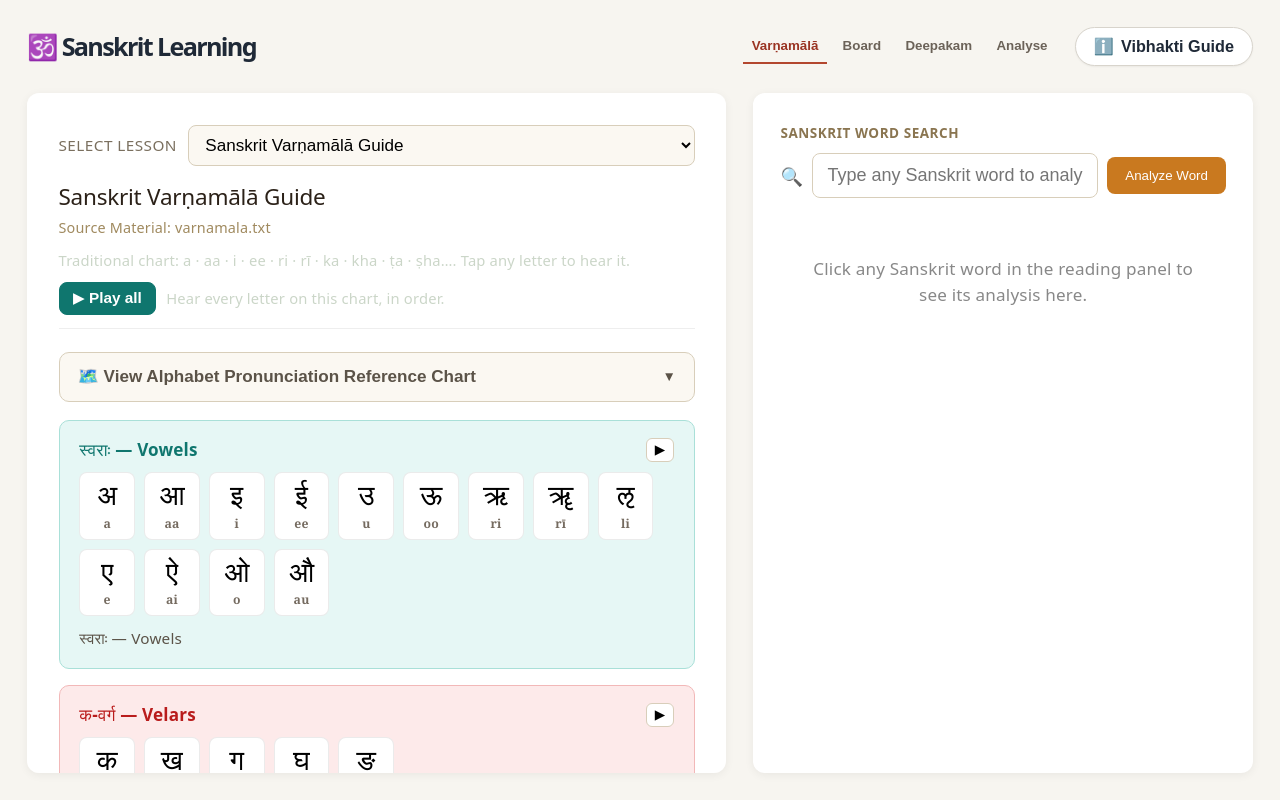
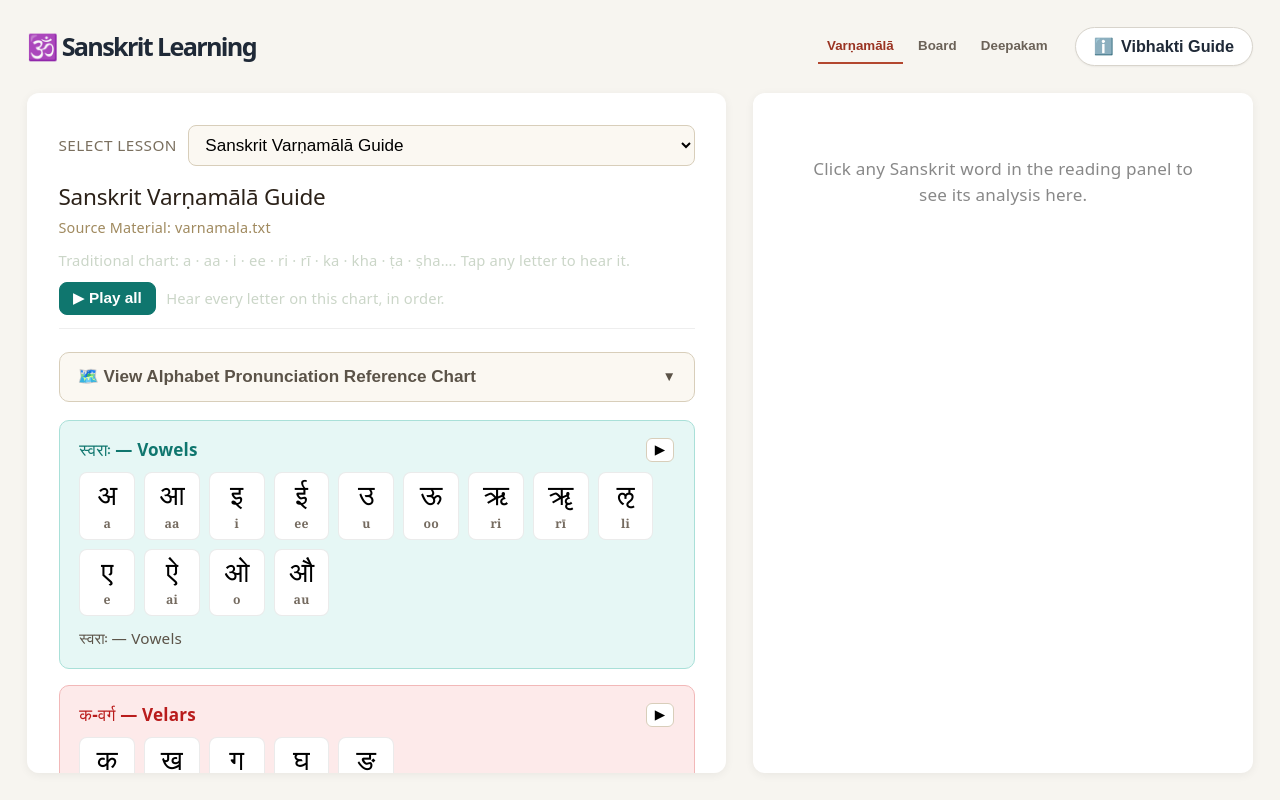
Before and after one commit to ashome16/sanskrit-teaching-web-app-from-beginner-to-advanced-, a React (Vite) app: page / in a window 1280 px wide. Built offline with nearby package versions, Linux system fonts and the light colour scheme.

Commit message:
Hide letter examples for Deepakam words; remove Analyse search tab

```diff
--- a/src/components/Dashboard.tsx
+++ b/src/components/Dashboard.tsx
@@ -21,7 +21,7 @@ const Dashboard: React.FC = () => {
   const [sentenceIndex, setSentenceIndex] = useState(0);
   const [wordSelection, setWordSelection] = useState<WordSelection | null>(null);
   const [isVibhaktiGuideOpen, setIsVibhaktiGuideOpen] = useState(false);
-  const [activeView, setActiveView] = useState<'board' | 'reader' | 'analyzer'>('reader');
+  const [activeView, setActiveView] = useState<'board' | 'reader'>('reader');
 
   useEffect(() => {
     localStorage.setItem('school-active-view', activeView);
@@ -150,7 +150,6 @@ const Dashboard: React.FC = () => {
           >
             Deepakam
           </button>
-          <button className={activeView === 'analyzer' ? 'active' : ''} onClick={() => setActiveView('analyzer')}>Analyse</button>
         </nav>
         <button
           type="button"
@@ -177,7 +176,7 @@ const Dashboard: React.FC = () => {
         isFirstSentence={isFirstSentence}
         isLastSentence={isLastSentence}
       />}
-      {activeView !== 'board' && <WordAnalyzerCard selection={wordSelection} />}
+      {activeView === 'reader' && <WordAnalyzerCard selection={wordSelection} />}
 
       <VibhaktiGuideModal
         isOpen={isVibhaktiGuideOpen}
--- a/src/components/WordAnalyzerCard.tsx
+++ b/src/components/WordAnalyzerCard.tsx
@@ -55,7 +55,6 @@ const findWord = (value: string): { word: SanskritWordBreakdown; isCustom: boole
 };
 
 const WordAnalyzerCard: React.FC<WordAnalyzerCardProps> = ({ selection }) => {
-  const [inputValue, setInputValue] = useState('');
   const [analysis, setAnalysis] = useState<{ word: SanskritWordBreakdown; isCustom: boolean } | null>(
     null
   );
@@ -79,7 +78,6 @@ const WordAnalyzerCard: React.FC<WordAnalyzerCardProps> = ({ selection }) => {
       const cleaned = cleanWord(selection.text);
       const result = findWord(selection.text);
       setAnalysis(result);
-      setInputValue(cleaned);
       const tip = devanagariOnly(cleaned);
       setSoundAnchor(examplesForAkshara(tip).length > 0 ? baseAksharaForExamples(tip) : null);
     }
@@ -89,22 +87,9 @@ const WordAnalyzerCard: React.FC<WordAnalyzerCardProps> = ({ selection }) => {
   useEffect(() => {
     if (!selection) {
       setAnalysis(null);
-      setInputValue('');
       setSoundAnchor(null);
     }
   }, [selection]);
-
-  const handleInputSubmit = () => {
-    const trimmed = inputValue.trim();
-    if (!trimmed) return;
-    // Step A: exact glossary match short-circuits to clean data; Step B falls back to
-    // live syllable/conjunct analysis for any word outside the local dictionary.
-    const cleaned = cleanWord(trimmed);
-    const result = findWord(trimmed);
-    setAnalysis(result);
-    const tip = devanagariOnly(cleaned);
-    setSoundAnchor(examplesForAkshara(tip).length > 0 ? baseAksharaForExamples(tip) : null);
-  };
 
   const word = analysis?.word;
   const isCustom = analysis?.isCustom ?? false;
@@ -117,50 +102,17 @@ const WordAnalyzerCard: React.FC<WordAnalyzerCardProps> = ({ selection }) => {
   const regionalGlosses = glossEntry?.languages
     ? Object.entries(glossEntry.languages).filter(([code, item]) => code !== 'en' && item?.meaning)
     : [];
-  const tipFromWord = word ? devanagariOnly(word.devanagari) : '';
-  const effectiveAnchor =
-    soundAnchor ||
-    (tipFromWord && examplesForAkshara(tipFromWord).length > 0
-      ? baseAksharaForExamples(tipFromWord)
-      : null);
-  const vowelExamples = effectiveAnchor ? examplesForAkshara(effectiveAnchor) : [];
+  // Letter-tile anchors only — never first letter of a Deepakam word.
+  const vowelExamples = soundAnchor ? examplesForAkshara(soundAnchor) : [];
   const openExampleWord = (example: string) => {
     // Keep soundAnchor so the related-words list does not disappear.
     const result = findWord(example);
     setAnalysis(result);
-    setInputValue(cleanWord(example));
     playPronunciation(example);
   };
 
   return (
     <aside className="word-analyzer-card">
-      <div className="wac-search-bar">
-        <label htmlFor="wac-search-input" className="wac-search-label">
-          Sanskrit Word Search
-        </label>
-        <div className="wac-input-row">
-          <span className="wac-input-icon" aria-hidden="true">
-            🔍
-          </span>
-          <input
-            id="wac-search-input"
-            type="text"
-            className="wac-input"
-            placeholder="Type any Sanskrit word to analyze…"
-            value={inputValue}
-            onChange={(event) => setInputValue(event.target.value)}
-            onKeyDown={(event) => {
-              if (event.key === 'Enter') {
-                handleInputSubmit();
-              }
-            }}
-          />
-          <button type="button" className="wac-input-btn" onClick={handleInputSubmit}>
-            Analyze Word
-          </button>
-        </div>
-      </div>
-
       {!word && (
         <div className="wac-empty-state">
           Click any Sanskrit word in the reading panel to see its analysis here.
--- a/src/data/vowelExamples.ts
+++ b/src/data/vowelExamples.ts
@@ -1,3 +1,5 @@
+import { isBarakhadiAkshara } from '../utils/barakhadiPhonetics';
+
 /** Kid-familiar words that showcase each independent vowel / letter sound. */
 export type VowelExample = { word: string; gloss: string };
 
@@ -223,16 +225,19 @@ export const examplesForVowel = (vowel: string): VowelExample[] => {
 export const devanagariOnly = (value: string): string =>
   value.normalize('NFC').replace(/[^\u0900-\u097F]/g, '').trim();
 
-/** Base letter for example lookup (टा/ति → ट; vowels stay as-is). */
+/** Base letter for example lookup (टा/ति → ट; vowels stay as-is).
+ * Full Deepakam words must NOT map to their first consonant. */
 export const baseAksharaForExamples = (akshara: string): string => {
   const clean = devanagariOnly(akshara);
   if (!clean) return clean;
   if (VOWEL_EXAMPLES[clean] || CONSONANT_EXAMPLES[clean]) return clean;
-  // Independent vowels must never fall through to consonant first-char mapping.
   if (INDEPENDENT_VOWELS.has(clean)) return clean;
-  // Conjunct keys (क्ष त्र ज्ञ) may be multi-codepoint — try full string already failed above.
-  const first = clean[0];
-  if (CONSONANT_EXAMPLES[first]) return first;
+  // Matra / single-tile forms only (टा, क्ष…), never a full word.
+  if (isBarakhadiAkshara(clean)) {
+    if (CONSONANT_EXAMPLES[clean]) return clean;
+    const first = clean[0];
+    if (CONSONANT_EXAMPLES[first]) return first;
+  }
   return clean;
 };
 
@@ -240,7 +245,9 @@ export const baseAksharaForExamples = (akshara: string): string => {
 export const examplesForAkshara = (akshara: string): VowelExample[] => {
   const clean = devanagariOnly(akshara);
   if (VOWEL_EXAMPLES[clean]?.length) return VOWEL_EXAMPLES[clean];
+  if (CONSONANT_EXAMPLES[clean]?.length) return CONSONANT_EXAMPLES[clean];
   const base = baseAksharaForExamples(clean);
+  if (base === clean) return [];
   return VOWEL_EXAMPLES[base] || CONSONANT_EXAMPLES[base] || [];
 };
 
```
